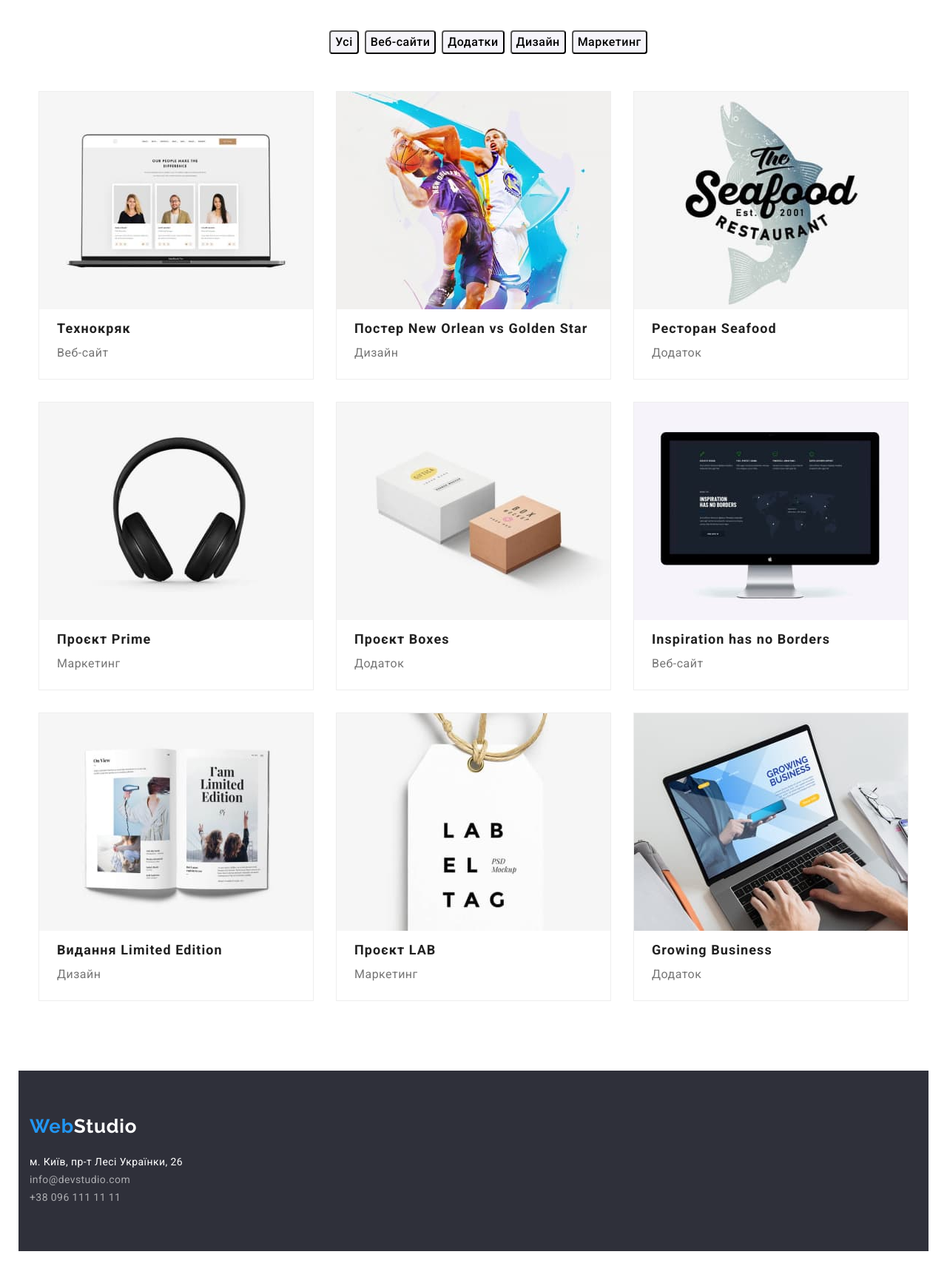
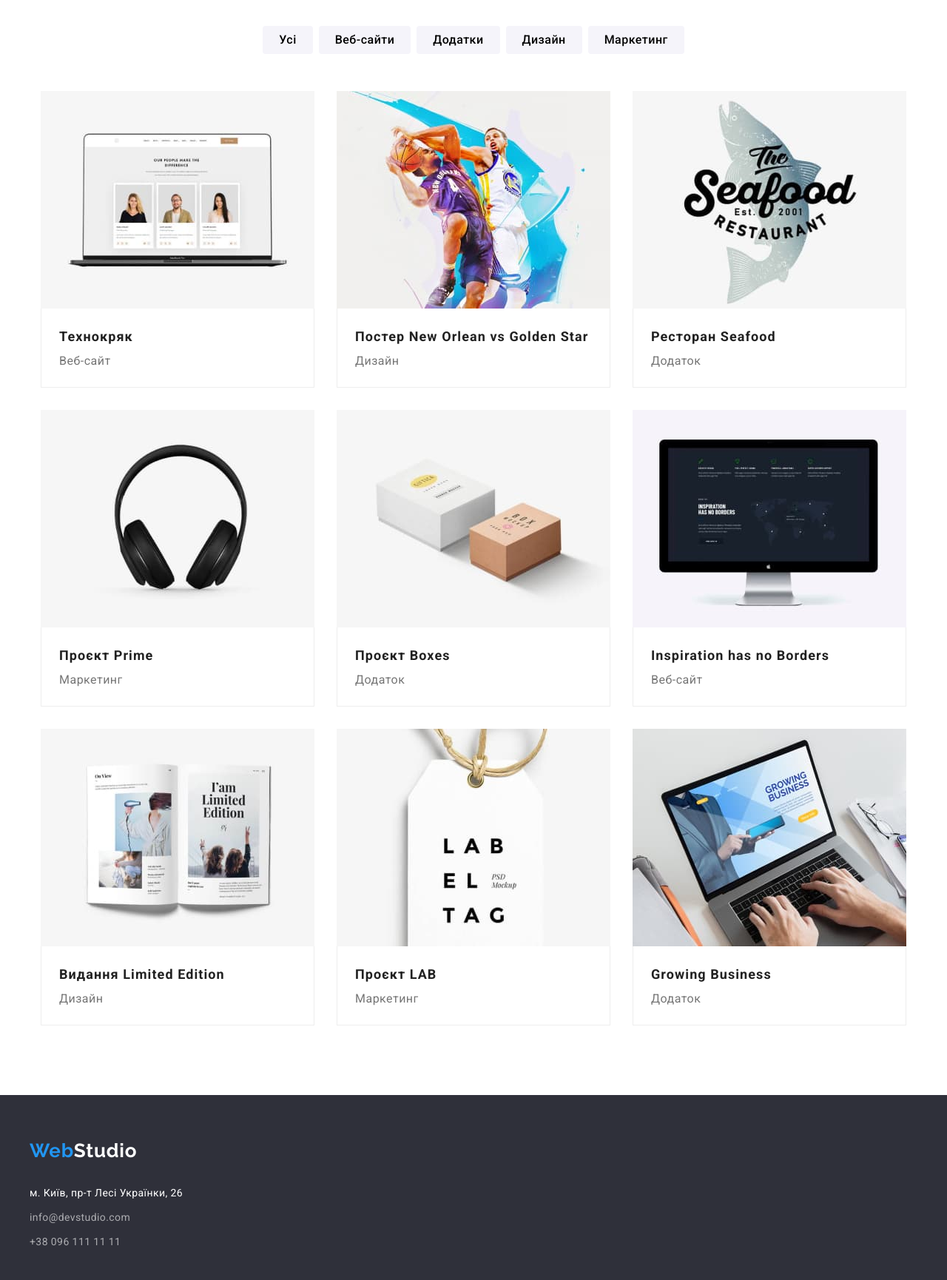
Before and after one commit to DreamTimess/goit-markup-hw-03, a plain HTML site: page portfolio.html in a window 1280 px wide. Shown: the part 140-1870 px from the top of the page at 74% size. Before the commit the page ends 1831 px from the top, so only its background shows below. Drawn offline with nearby package versions, Linux system fonts and the light colour scheme.

Commit message:
First edits

```diff
--- a/css/styles.css
+++ b/css/styles.css
@@ -7,6 +7,7 @@
     --white-text-color:#FFFFFF;
     --color-hover:#2196F3;
     --filter-background-color:#F5F4FA;
+    --border-color:#ECECEC;
 }
 
 /* Глобальные стили */
@@ -19,6 +20,13 @@
  p,
  ul {
     margin: 0;
+    padding: 0;
+}
+
+img {
+    display: block;
+    height: auto;
+    max-width: 100%;
 }
 
 body {
@@ -36,8 +44,10 @@ body {
     padding-right: 15px;
     margin-left: auto;
     margin-right: auto;
-    /* outline: #757575 solid;  */
+    /* outline: #757575 solid; */
 }
+
+
 
 /* Шапка */
 
@@ -48,8 +58,7 @@ body {
 }
 
 .container.footer-container {
-    justify-content: space-between;
-    border-bottom: 1px solid #ECECEC;
+    border-bottom: 1px solid var(--border-color);
 }
 
 .header-navigation {
@@ -65,15 +74,13 @@ body {
     letter-spacing: 0.03em;
     color: #000;
     text-decoration: none;
-
-    margin: auto;
-    margin-right: 33px;
-
-
+    padding-top: 24px;
+    padding-bottom: 24px;
+    margin-right: 93px;
 }
 
 .header-logo-web {
-    color: #2196F3;
+    color: var(--color-hover);
 }
 
 .header-navigation-list {
@@ -83,11 +90,8 @@ body {
     line-height: 1.14;
     letter-spacing: 0.02em;
     list-style: none;
+    gap: 50px;
 
-}
-
-.header-navigation-list:nth-child(n+2){
-    padding-left: 50px;
 }
 
 .nav {
@@ -113,7 +117,8 @@ body {
 .header-contacts-list {
     display: flex;
     padding: 0;
-    margin-left: 345px;
+    margin-left: 344px;
+    gap: 50px;
 }
 
 .contacts {
@@ -127,16 +132,16 @@ body {
     padding-bottom: 32px;
 }
 
-.contacts.indent {
-    padding-left: 50px;
+/* Основной блок */
+
+.main-order {
+    background-color: var(--basic-footer-background-color);
+    text-align: center;
 }
 
-/* Основной блок */
-
 .container.order {
-display: block;
-background-color: var(--basic-footer-background-color);
-
+    padding-top: 200px;
+    padding-bottom: 200px;
 }
 
 .main-order-h1 {
@@ -148,9 +153,10 @@ background-color: var(--basic-footer-background-color);
     letter-spacing: 0.06em;
     text-transform: uppercase;
     color: var(--white-text-color);
-    padding-top: 200px ;
-    margin: auto ;
+    margin: 0 auto;
+    margin-bottom: 30px;
 }
+
 .main-order-button {
     cursor: pointer;
     background: var(--color-hover);
@@ -163,39 +169,30 @@ background-color: var(--basic-footer-background-color);
     line-height: 1.88;
     letter-spacing: 0.06em;
     color: var(--white-text-color);
-    width: 216px;
-    height: 50px;
-    display:block;
-    margin: auto;
-    margin-top: 30px;
-    padding: 0;
-    border: 0;
+    padding: 10px 32px;
+    border: none;
 }
 
-.main-div-button {
-    padding-bottom: 200px;
-}
 
 .style-list {
     list-style: none;
-    padding-top: 94px;
-    padding-bottom: 94px;
-
 }
 
 .style-list-work {
     list-style: none;
-    padding-top: 50px;
-    padding-bottom: 94px;
 }
 
 .style-list-work:nth-child(1n+2) {
-    padding-left: 50px;
+    margin-left: 50px;
+}
+
+.container.better {
+    padding-top: 94px;
+    padding-bottom: 94px;
 }
 
 .main-batter-ul {
     display: flex;
-    justify-content: space-between;
     padding: 0;
 }
 
@@ -212,6 +209,7 @@ background-color: var(--basic-footer-background-color);
     line-height: 1.14;
     letter-spacing: 0.03em;
     text-transform: uppercase;
+    margin-bottom: 10px;
 }
 
 .main-batter-p {
@@ -222,6 +220,10 @@ background-color: var(--basic-footer-background-color);
 .style-list:nth-child(n+2),
 .style-list-personal:nth-child(n+2){
     margin-left:30px ;
+}
+
+.main-work {
+    padding-bottom: 94px;
 }
 
 .main-work-h2 {
@@ -240,25 +242,17 @@ background-color: var(--basic-footer-background-color);
     line-height: 1.16;
     text-align: center;
     letter-spacing: 0.03em;
-    padding-top: 94px;
     margin: 0;
 }
 
 .main-work-list {
     display: flex;
-    padding: 0;
-    margin-top: 0;
-    margin-bottom: 0;
-
+    margin-top: 50px;
 }
 
 .main-people-list {
     display: flex;
-    margin: 0;
-    padding: 0;
-    padding-top: 50px;
-    justify-content: space-around
-
+    margin-top: 50px;
 }
 
 .style-list-personal {
@@ -266,13 +260,13 @@ background-color: var(--basic-footer-background-color);
     box-shadow: 0px 1px 3px rgba(0, 0, 0, 0.12), 0px 1px 1px rgba(0, 0, 0, 0.14), 0px 2px 1px rgba(0, 0, 0, 0.2);
     border-radius: 0px 0px 4px 4px;
     list-style: none;
-    margin-bottom: 94px;
 
 }
 
-
-.container.people {
+.main-people {
     background-color: var(--second-color-background-color);
+    padding-top: 94px;
+    padding-bottom: 94px;
 }
 
 .main-people-h3 {
@@ -295,22 +289,25 @@ background-color: var(--basic-footer-background-color);
 }
 
 /* Подвал */
-
-.container.footer {
-    display: block;
+.first-footer {
     background-color: var(--basic-footer-background-color);
+    padding-top: 60px;
+    padding-bottom: 60px;
 }
 
+
 .footer-list {
-    display: inline-block;
-    padding: 0;
     margin-top: 20px;
-    margin-bottom: 60px;
 }
 
 .header-logo-footer {
+    font-family: 'Raleway', sans-serif;
+    font-weight: 700;
+    font-size: 26px;
+    line-height: 1.19;
+    letter-spacing: 0.03em;
+    text-decoration: none;
     display: inline-block;
-    margin-top: 60px ;
     color:var(--white-text-color)
 }
 
@@ -325,6 +322,7 @@ background-color: var(--basic-footer-background-color);
 
 .style-list-footer {
     list-style: none;
+    padding-top: 9px;
 
 }
 
@@ -339,6 +337,11 @@ background-color: var(--basic-footer-background-color);
 
 /* portfolio */
 
+.main-work-portfolio {
+    padding-top: 94px;
+    padding-bottom: 94px;
+}
+
 .style-list-filter {
     list-style: none;
 }
@@ -352,7 +355,9 @@ background-color: var(--basic-footer-background-color);
     letter-spacing: 0.03em;
     background-color: var(--filter-background-color);
     border-radius: 4px;
+    border: none;
     text-decoration: none;
+    padding: 6px 22px;
 }
 
 .link-filter:hover,
@@ -365,24 +370,18 @@ background-color: var(--basic-footer-background-color);
 .main-filter-list {
     display: flex;
     justify-content: center;
-    padding-top: 100px;
-    padding-bottom: 50px;
+    margin-bottom: 50px;
+    gap:8px;
 }
 
-.style-list-filter:nth-child(n+2) {
-    margin-left: 8px;
-}
+
 .work-list {
     display: flex;
     flex-wrap: wrap;
     justify-content: center;
-    padding-left: 0;
-    padding-bottom: 94px;
 }
 
 .style-work-list {
-    background: #FFFFFF;
-    border: 1px solid #EEEEEE;
     list-style: none;
 }
 
@@ -396,13 +395,19 @@ background-color: var(--basic-footer-background-color);
     margin-top: 30px;
 }
 
+.portfolio-border-box {
+    padding: 20px 24px;
+    background: var(--white-text-color);
+    border: 1px solid #EEEEEE;
+    border-top: none;
+}
+
 .main-our-work-h2 {
     font-weight: 700;
     font-size: 18px;
     line-height: 2;
     letter-spacing: 0.06em;
     color: var(--main-text-color);
-    padding-left: 24px;
 
 }
 
@@ -411,6 +416,4 @@ background-color: var(--basic-footer-background-color);
     line-height: 1.88;
     letter-spacing: 0.03em;
     color: var(--second-text-color);
-    padding-left: 24px;
-    padding-bottom: 20px;
 }
--- a/portfolio.html
+++ b/portfolio.html
@@ -30,8 +30,8 @@
       </div>
     </header>
     <!--Фильтр-->
-    <main class="main">
-        <section class="main-work">
+    <main>
+        <section class="main-work-portfolio">
           <div class="container">
           <h1 class="hidden-h1">Фінальні проекти</h1>
           <ul class="main-filter-list">
@@ -45,65 +45,74 @@
             <li class="style-work-list">
               <a class="link" href="#">
               <img src="./images/work1.jpg" alt="Технокряк">
-              <h2 class="main-our-work-h2 link">Технокряк</h2>
-              <p class="main-our-work-p link">Веб-сайт</p></a>
+              <div class="portfolio-border-box">
+              <h2 class="main-our-work-h2">Технокряк</h2>
+              <p class="main-our-work-p">Веб-сайт</p></div></a>
             </li>
             <li class="style-work-list">
               <a class="link" href="#">
               <img src="./images/work2.jpg" alt="Постер">
-              <h2 class="main-our-work-h2 link">Постер New Orlean vs Golden Star</h2>
-              <p class="main-our-work-p link">Дизайн</p></a>
+              <div class="portfolio-border-box">
+              <h2 class="main-our-work-h2">Постер New Orlean vs Golden Star</h2>
+              <p class="main-our-work-p">Дизайн</p></div></a>
             </li>
             <li class="style-work-list">
               <a class="link" href="#">
               <img src="./images/work3.jpg" alt="Ресторан Seafood">
-              <h2 class="main-our-work-h2 link">Ресторан Seafood</h2>
-              <p class="main-our-work-p link">Додаток</p></a>
+              <div class="portfolio-border-box">
+              <h2 class="main-our-work-h2">Ресторан Seafood</h2>
+              <p class="main-our-work-p">Додаток</p></div></a>
             </li>
             <li class="style-work-list">
               <a class="link" href="#">
               <img src="./images/work4.jpg" alt="Проєкт Prime">
-              <h2 class="main-our-work-h2 link">Проєкт Prime</h2>
-              <p class="main-our-work-p link">Маркетинг</p></a>
+              <div class="portfolio-border-box">
+              <h2 class="main-our-work-h2">Проєкт Prime</h2>
+              <p class="main-our-work-p">Маркетинг</p></div></a>
             </li>
             <li class="style-work-list">
               <a class="link" href="#">
               <img src="./images/work5.jpg" alt="Проєкт Boxes">
-              <h2 class="main-our-work-h2 link">Проєкт Boxes</h2>
-              <p class="main-our-work-p link">Додаток</p></a>
+              <div class="portfolio-border-box">
+              <h2 class="main-our-work-h2">Проєкт Boxes</h2>
+              <p class="main-our-work-p">Додаток</p></div></a>
             </li>
             <li class="style-work-list">
               <a class="link" href="#">
               <img src="./images/work6.jpg" alt="Inspiration has no Borders">
-              <h2 class="main-our-work-h2 link">Inspiration has no Borders</h2>
-              <p class="main-our-work-p link">Веб-сайт</p></a>
+              <div class="portfolio-border-box">
+              <h2 class="main-our-work-h2">Inspiration has no Borders</h2>
+              <p class="main-our-work-p">Веб-сайт</p></div></a>
             </li>
             <li class="style-work-list">
               <a class="link" href="#">
               <img src="./images/work7.jpg" alt="Видання Limited Edition">
-              <h2 class="main-our-work-h2 link">Видання Limited Edition</h2>
-              <p class="main-our-work-p link">Дизайн</p></a>
+              <div class="portfolio-border-box">
+              <h2 class="main-our-work-h2">Видання Limited Edition</h2>
+              <p class="main-our-work-p">Дизайн</p></div></a>
             </li>
             <li class="style-work-list">
               <a class="link" href="#">
               <img src="./images/work8.jpg" alt="Проєкт LAB">
-              <h2 class="main-our-work-h2 link">Проєкт LAB</h2>
-              <p class="main-our-work-p link">Маркетинг</p></a>
+              <div class="portfolio-border-box">
+              <h2 class="main-our-work-h2">Проєкт LAB</h2>
+              <p class="main-our-work-p">Маркетинг</p></div></a>
             </li>
             <li class="style-work-list">
               <a class="link" href="#">
               <img src="./images/work9.jpg" alt="Growing Business">
-              <h2 class="main-our-work-h2 link">Growing Business</h2>
-              <p class="main-our-work-p link">Додаток</p></a>
+              <div class="portfolio-border-box">
+              <h2 class="main-our-work-h2">Growing Business</h2>
+              <p class="main-our-work-p">Додаток</p></div></a>
             </li>
           </ul>
         </div>
       </section>
       </main>
   <!--Подвал-->
-<footer class="footer">
+    <footer class="first-footer">
       <div class="container footer">
-       <a class="header-logo header-logo-footer" href=""><span class="header-logo-web">Web</span>Studio</a>
+       <a class="header-logo-footer" href=""><span class="header-logo-web">Web</span>Studio</a>
     <address class="address-font-style">
       <ul class="footer-list">
         <li class="style-list-footer"><a class="footer-list-map link" href="https://goo.gl/maps/4TLf4897QTm32brY9" target="_blank" rel="noreferrer noopener">м. Київ, пр-т Лесі Українки, 26</a></li>
```
Also changed, not shown: index.html (+3 -5 lines).
